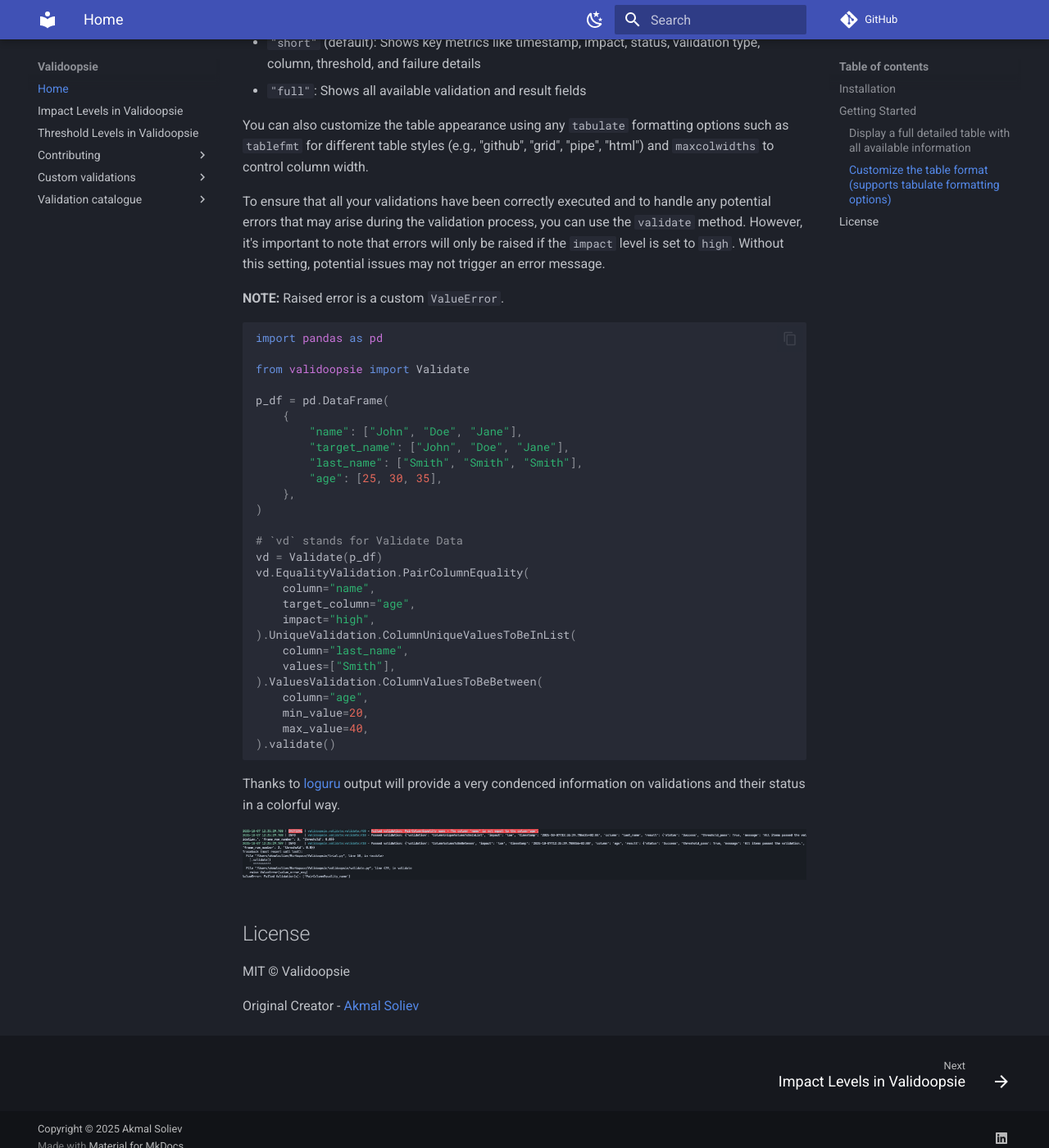
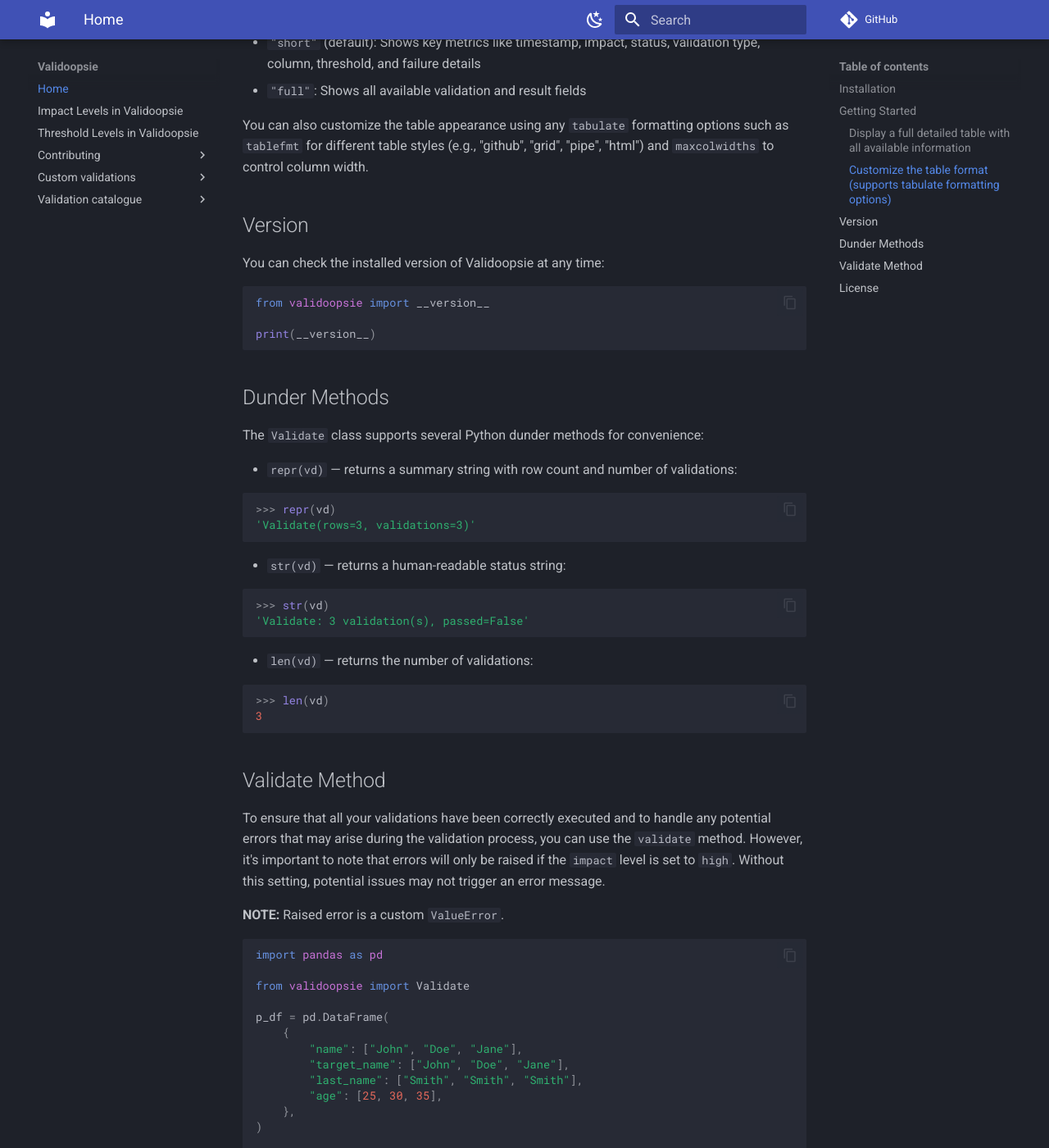
Before and after one commit to akmalsoliev/Validoopsie, an MkDocs documentation site: the page built from docs/index.md, in a window 1280 px wide and 1400 px high, scrolled down 4588 px. Shown: the whole window at 82% size. Built offline with MkDocs 1.6.1 and Material for MkDocs 9.7.7, drawn with Linux system fonts in a browser that asks for light colours; nearby versions of some CDN libraries; library files that are not in the unit come from our copies; comment, search, counter and statistics services are not loaded.

Commit message:
docs: updated docs for a new dunder method and `__version__`

````diff
--- a/docs/index.md
+++ b/docs/index.md
@@ -199,6 +199,43 @@
 options such as `tablefmt` for different table styles (e.g., "github", "grid",
 "pipe", "html") and `maxcolwidths` to control column width.
 
+## Version
+
+You can check the installed version of Validoopsie at any time:
+
+```py
+from validoopsie import __version__
+
+print(__version__)
+```
+
+## Dunder Methods
+
+The `Validate` class supports several Python dunder methods for convenience:
+
+- `repr(vd)` — returns a summary string with row count and number of validations:
+
+  ```py
+  >>> repr(vd)
+  'Validate(rows=3, validations=3)'
+  ```
+
+- `str(vd)` — returns a human-readable status string:
+
+  ```py
+  >>> str(vd)
+  'Validate: 3 validation(s), passed=False'
+  ```
+
+- `len(vd)` — returns the number of validations:
+
+  ```py
+  >>> len(vd)
+  3
+  ```
+
+## Validate Method
+
 To ensure that all your validations have been correctly executed and to handle
 any potential errors that may arise during the validation process, you can use
 the `validate` method. However, it's important to note that errors will only be
````
Also changed, not shown: README.md (+42 -2 lines).
